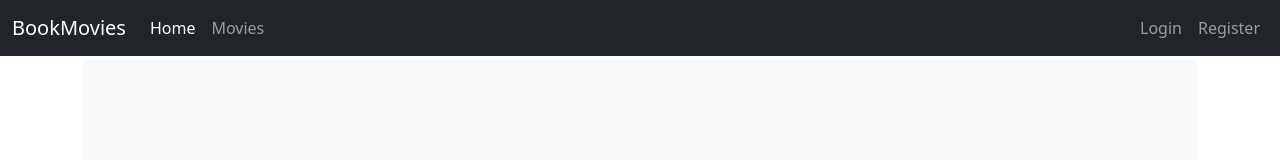
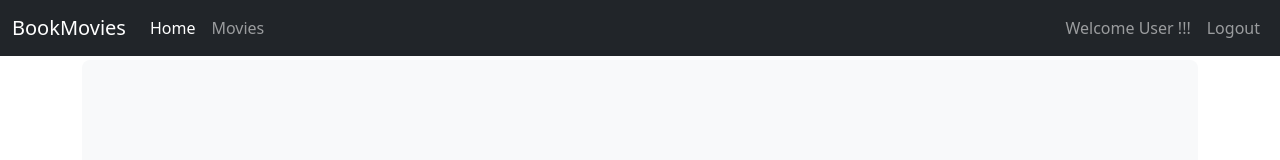
Before and after one commit to nareshkumar-h/bookmovies-ui, an Angular app: page /home in a window 1280 px wide. Shown: the top 160 px of the page. Built offline with nearby package versions, Linux system fonts and the light colour scheme; sample sign-in values are in the browser's storage.

Commit message:
Added logout functionality

```diff
--- a/src/app/header/header.component.html
+++ b/src/app/header/header.component.html
@@ -15,12 +15,19 @@
         </li>
       </ul>
       <ul class="navbar-nav ms-auto mb-2 mb-lg-0">
-        <li class="nav-item">
+        <li class="nav-item" *ngIf="!isLoggedIn">
           <a class="nav-link" aria-current="page" routerLink="/login">Login</a>
         </li>
-        <li class="nav-item">
+        <li class="nav-item" *ngIf="!isLoggedIn">
           <a class="nav-link" routerLink="/register">Register</a>
         </li>
+        <li class="nav-item" *ngIf="isLoggedIn">
+          <a class="nav-link">Welcome User !!!</a>
+        </li>
+        <li class="nav-item" *ngIf="isLoggedIn">
+          <a class="nav-link" (click)="logout()">Logout</a>
+        </li>
+
       </ul>
     </div>
   </div>
--- a/src/app/header/header.component.ts
+++ b/src/app/header/header.component.ts
@@ -1,13 +1,32 @@
-import { Component } from '@angular/core';
+import { CommonModule } from '@angular/common';
+import { Component, OnInit } from '@angular/core';
 import { RouterLink } from '@angular/router';
 
 @Component({
   selector: 'app-header',
   standalone: true,
-  imports: [RouterLink],
+  imports: [RouterLink, CommonModule],
   templateUrl: './header.component.html',
   styles: ``
 })
-export class HeaderComponent {
+export class HeaderComponent implements OnInit {
 
+  isLoggedIn = false; //default false;
+
+  constructor() {
+    console.log('HeaderComponent');
+
+  }
+  ngOnInit(): void {
+
+    //fetch from localstorage whether user is loggedin
+    this.isLoggedIn = localStorage.getItem("LOGGED_IN_USER") == 'true';
+  }
+
+  logout() {
+    // localStorage.removeItem("LOGGED_IN_USER");
+    localStorage.clear();
+    alert("Successfully LoggedOut !!!");
+    window.location.href = "/login";
+  }
 }
```
